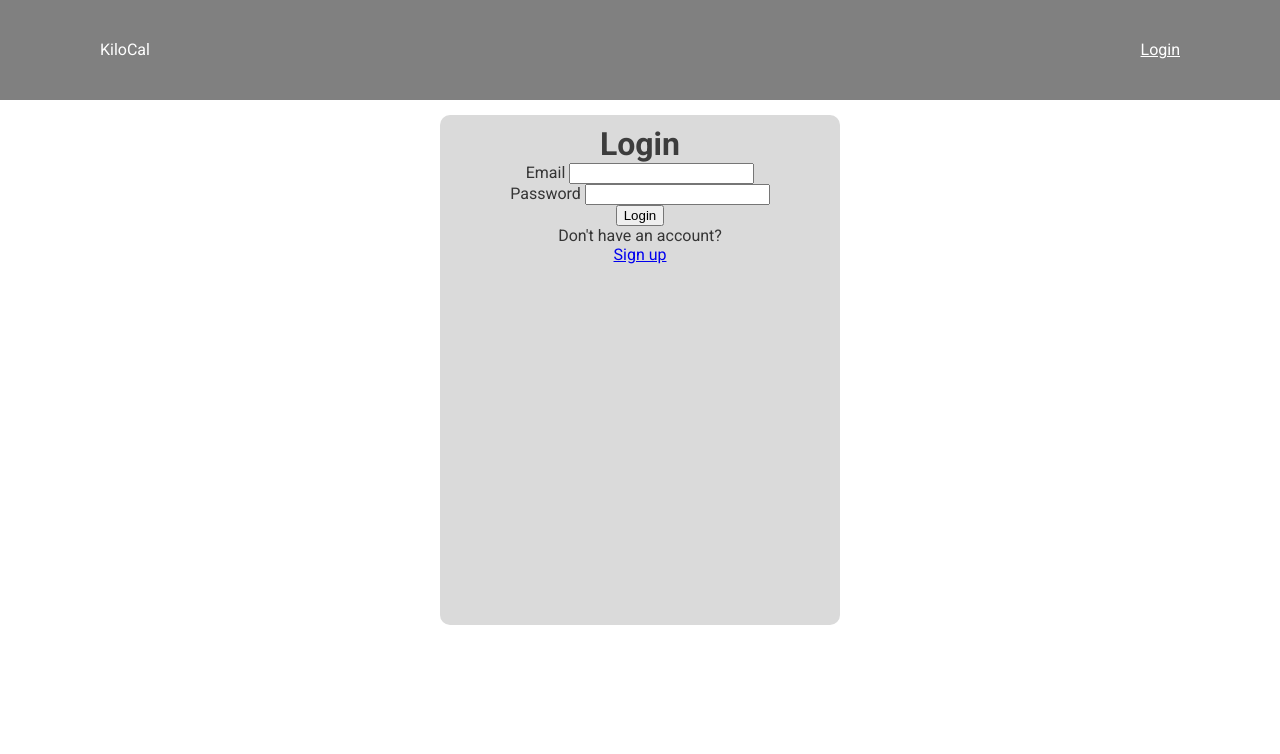
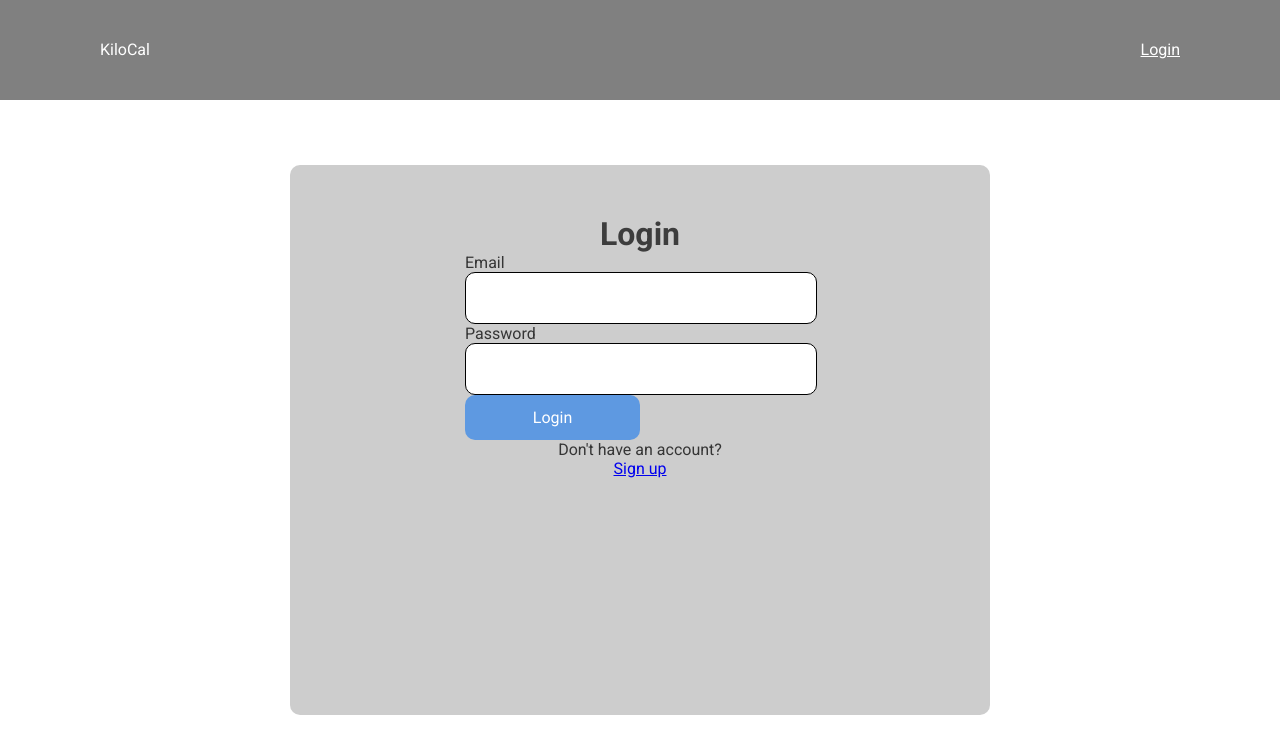
Before and after one commit to ansengarvin/kilocal, a React (Vite) app in the folder frontend/: page /login in a window 1280 px wide. Shown: the top 754 px of the page. Built offline with nearby package versions, Linux system fonts and the light colour scheme; no server answers; a web font is replaced by a local one.

Commit message:
feat: login uses new login style

```diff
--- a/frontend/src/routes/Login.tsx
+++ b/frontend/src/routes/Login.tsx
@@ -5,20 +5,7 @@ import { signInWithEmailAndPassword } from "firebase/auth"
 import { useMutation } from "@tanstack/react-query"
 import { useNavigate, useOutletContext } from "react-router-dom"
 import { NavLink } from "react-router-dom"
-
-const LoginStyle = styled.div `
-    height: 500px;
-    width: 400px;
-    background-color: #dadada;
-    border-radius: 10px;
-    padding-top: 10px;
-
-    display: flex;
-    flex-direction: column;
-    align-items: center;
-
-    text-align: center;
-`
+import { LoginStyle } from "../styles/LoginStyle"
 
 interface LoginInfo {
   email: string,
@@ -69,7 +56,6 @@ export function Login() {
 
   return (
     <LoginStyle>
-      <div>
         <h1>Login</h1>
         <form onSubmit={e => {
           e.preventDefault()
@@ -81,9 +67,8 @@ export function Login() {
         </form>
         Don't have an account?<br/>
         <NavLink to="/signup">Sign up</NavLink>
-      </div>
-      {isLoading ? <>Loading</> : <></>}
-      {isError ? <p>{errorMessage}</p> : <></>}
+        {isLoading ? <>Loading</> : <></>}
+        {isError ? <p>{errorMessage}</p> : <></>}
     </LoginStyle>
   )
 }
```
